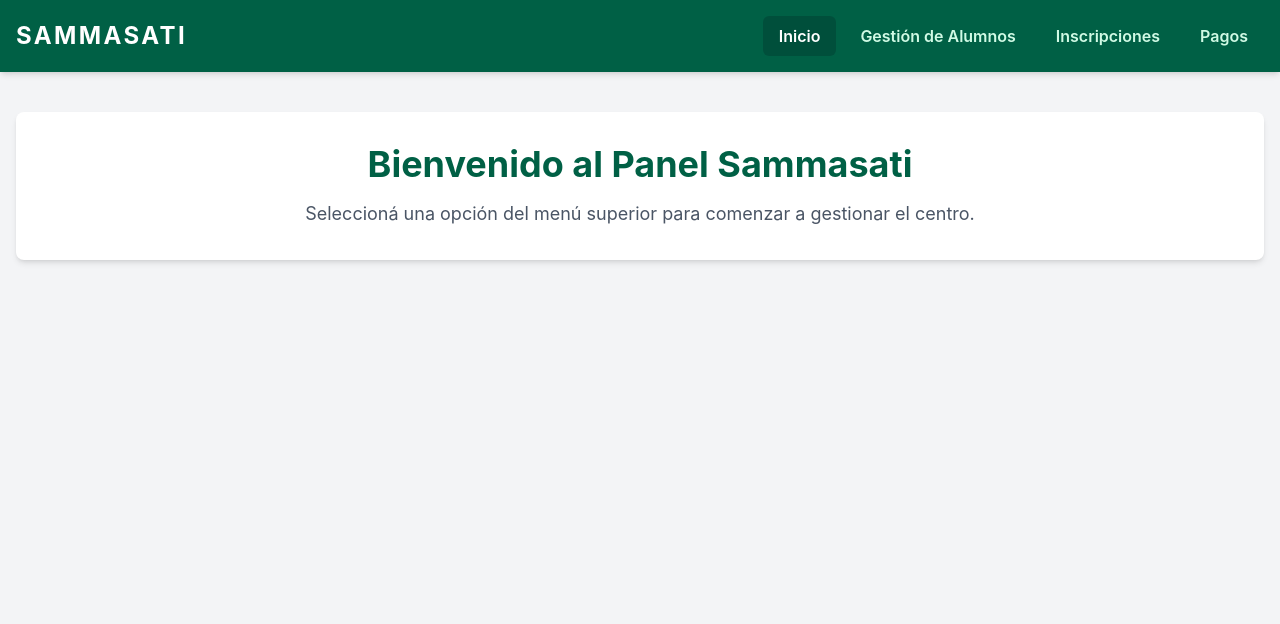
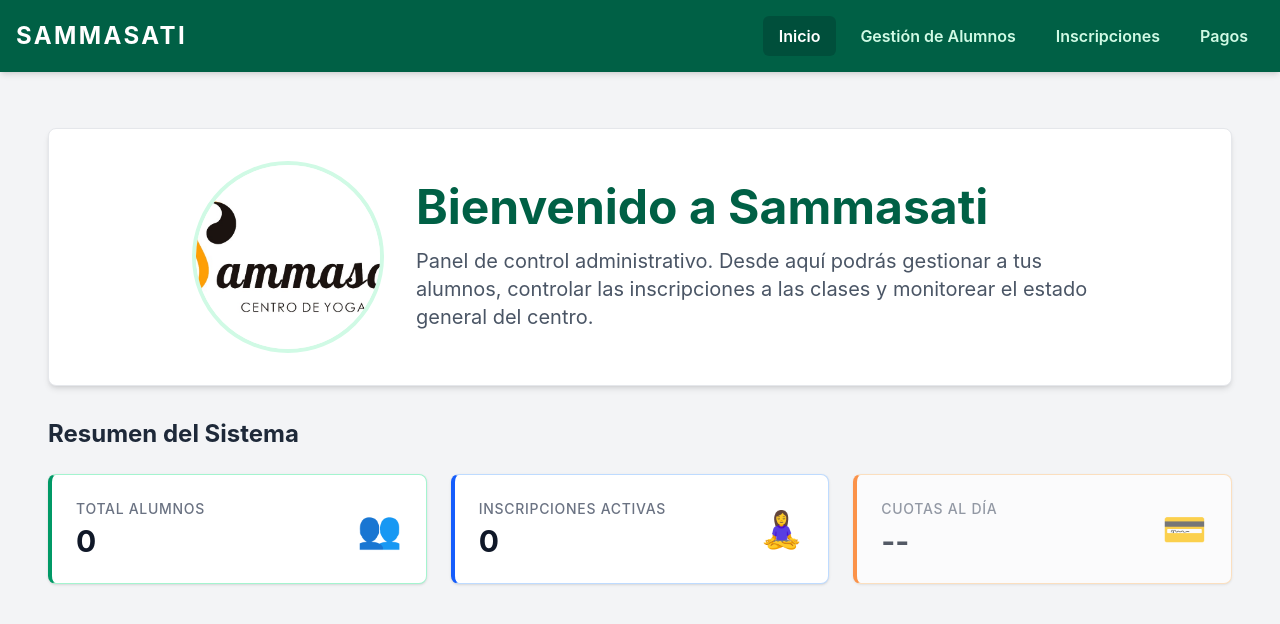
Before and after one commit to juan-maria-elsener/sammasati-frontend, a React (Vite) app: page / in a window 1280 px wide. Shown: the top 624 px of the page. Built offline with nearby package versions, Linux system fonts and the light colour scheme; no server answers.

Commit message:
feat: creacion del dashboard de inicio con logo y metricas reales

```diff
--- a/src/App.jsx
+++ b/src/App.jsx
@@ -2,15 +2,7 @@ import { BrowserRouter, Routes, Route } from 'react-router-dom';
 import MenuNavegacion from './MenuNavegacion';
 import ListaAlumnos from './ListaAlumnos';
 import Inscripciones from './Inscripciones';
-
-function Inicio() {
-  return (
-    <div className="p-8 text-center bg-white rounded-lg shadow-md mt-10">
-      <h2 className="text-4xl font-bold text-emerald-800 mb-4">Bienvenido al Panel Sammasati</h2>
-      <p className="text-gray-600 text-lg">Seleccioná una opción del menú superior para comenzar a gestionar el centro.</p>
-    </div>
-  );
-}
+import Inicio from './Inicio';
 
 function App() {
   return (
--- /dev/null
+++ b/src/Inicio.jsx
@@ -0,0 +1,92 @@
+import { useState, useEffect } from 'react';
+import axios from 'axios';
+import logoSammasati from './assets/Sammasati Logo.png';
+
+function Inicio() {
+  const [totalAlumnos, setTotalAlumnos] = useState(0);
+  const [totalInscripciones, setTotalInscripciones] = useState(0);
+
+  useEffect(() => {
+    // Vamos a buscar los datos a la API para mostrar métricas reales
+    axios.get('https://localhost:7132/api/Alumnos')
+      .then(res => {
+        if (Array.isArray(res.data)) {
+          setTotalAlumnos(res.data.length);
+        }
+      })
+      .catch(err => console.error("Error al cargar métricas de alumnos"));
+
+    axios.get('https://localhost:7132/api/Inscripciones')
+      .then(res => {
+        if (Array.isArray(res.data)) {
+          // Filtramos para contar solo las activas, si querés
+          const activas = res.data.filter(ins => ins.estado === 'Activa');
+          setTotalInscripciones(activas.length);
+        }
+      })
+      .catch(err => console.error("Error al cargar métricas de inscripciones"));
+  }, []);
+
+  return (
+    <div className="p-8">
+      {/* SECCIÓN HERO CON EL LOGO */}
+      <div className="bg-white rounded-lg shadow-md p-8 mb-8 flex flex-col md:flex-row items-center justify-center gap-8 border border-gray-200">
+
+        {/* Mostramos la imagen del logo */}
+        <div className="w-48 h-48 flex-shrink-0 flex items-center justify-center bg-gray-50 rounded-full overflow-hidden border-4 border-emerald-100">
+          <img
+            src={logoSammasati}
+            alt="Logo Sammasati"
+            className="w-full h-full object-cover"
+          />
+        </div>
+
+        <div className="text-center md:text-left">
+          <h1 className="text-4xl md:text-5xl font-bold text-emerald-800 mb-4">
+            Bienvenido a Sammasati
+          </h1>
+          <p className="text-xl text-gray-600 max-w-2xl">
+            Panel de control administrativo. Desde aquí podrás gestionar a tus alumnos,
+            controlar las inscripciones a las clases y monitorear el estado general del centro.
+          </p>
+        </div>
+      </div>
+
+      {/* SECCIÓN DE TARJETAS DE MÉTRICAS */}
+      <h3 className="text-2xl font-bold text-gray-800 mb-6">Resumen del Sistema</h3>
+
+      <div className="grid grid-cols-1 md:grid-cols-3 gap-6">
+
+        {/* Tarjeta 1: Alumnos */}
+        <div className="bg-white p-6 rounded-lg shadow-sm border border-emerald-200 border-l-4 border-l-emerald-600 flex items-center justify-between">
+          <div>
+            <p className="text-sm font-medium text-gray-500 uppercase tracking-wider mb-1">Total Alumnos</p>
+            <p className="text-3xl font-bold text-gray-900">{totalAlumnos}</p>
+          </div>
+          <div className="text-4xl">👥</div>
+        </div>
+
+        {/* Tarjeta 2: Inscripciones Activas */}
+        <div className="bg-white p-6 rounded-lg shadow-sm border border-blue-200 border-l-4 border-l-blue-600 flex items-center justify-between">
+          <div>
+            <p className="text-sm font-medium text-gray-500 uppercase tracking-wider mb-1">Inscripciones Activas</p>
+            <p className="text-3xl font-bold text-gray-900">{totalInscripciones}</p>
+          </div>
+          <div className="text-4xl">🧘‍♀️</div>
+        </div>
+
+        {/* Tarjeta 3: Preparada para los pagos */}
+        <div className="bg-white p-6 rounded-lg shadow-sm border border-orange-200 border-l-4 border-l-orange-500 flex items-center justify-between opacity-70">
+          <div>
+            <p className="text-sm font-medium text-gray-500 uppercase tracking-wider mb-1">Cuotas al Día</p>
+            <p className="text-3xl font-bold text-gray-900">--</p>
+          </div>
+          <div className="text-4xl">💳</div>
+        </div>
+
+      </div>
+    </div>
+  );
+}
+
+export default Inicio;
```
Also changed, not shown: src/assets/S logo.png (added), src/assets/Sammasati Logo.png (added).
